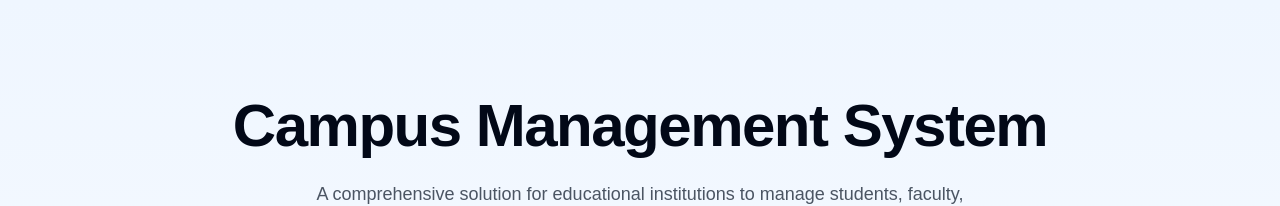
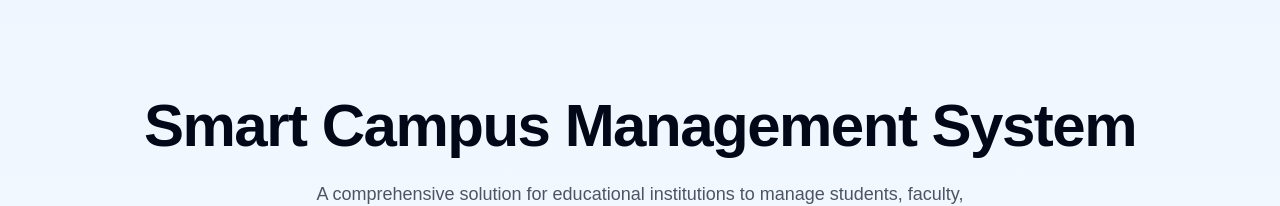
Before and after one commit to SCMS-Project/scms-app-v2, a Next.js app: page / in a window 1280 px wide. Shown: the top 206 px of the page. Built offline with nearby package versions, Linux system fonts and the light colour scheme; no server answers.

Commit message:
name change

```diff
--- /dev/null
+++ b/app/dashboard/communications/loading.tsx
@@ -0,0 +1,3 @@
+export default function Loading() {
+  return null
+}
--- a/app/home-page.tsx
+++ b/app/home-page.tsx
@@ -24,7 +24,7 @@ export default function HomePage() {
       {/* Hero Section */}
       <div className="container mx-auto px-4 py-16 md:py-24">
         <div className="flex flex-col items-center text-center">
-          <h1 className="text-4xl font-bold tracking-tight sm:text-5xl md:text-6xl">Campus Management System</h1>
+          <h1 className="text-4xl font-bold tracking-tight sm:text-5xl md:text-6xl">Smart Campus Management System</h1>
           <p className="mt-6 max-w-2xl text-lg text-gray-600 dark:text-gray-400">
             A comprehensive solution for educational institutions to manage students, faculty, courses, and resources
             efficiently.
```
